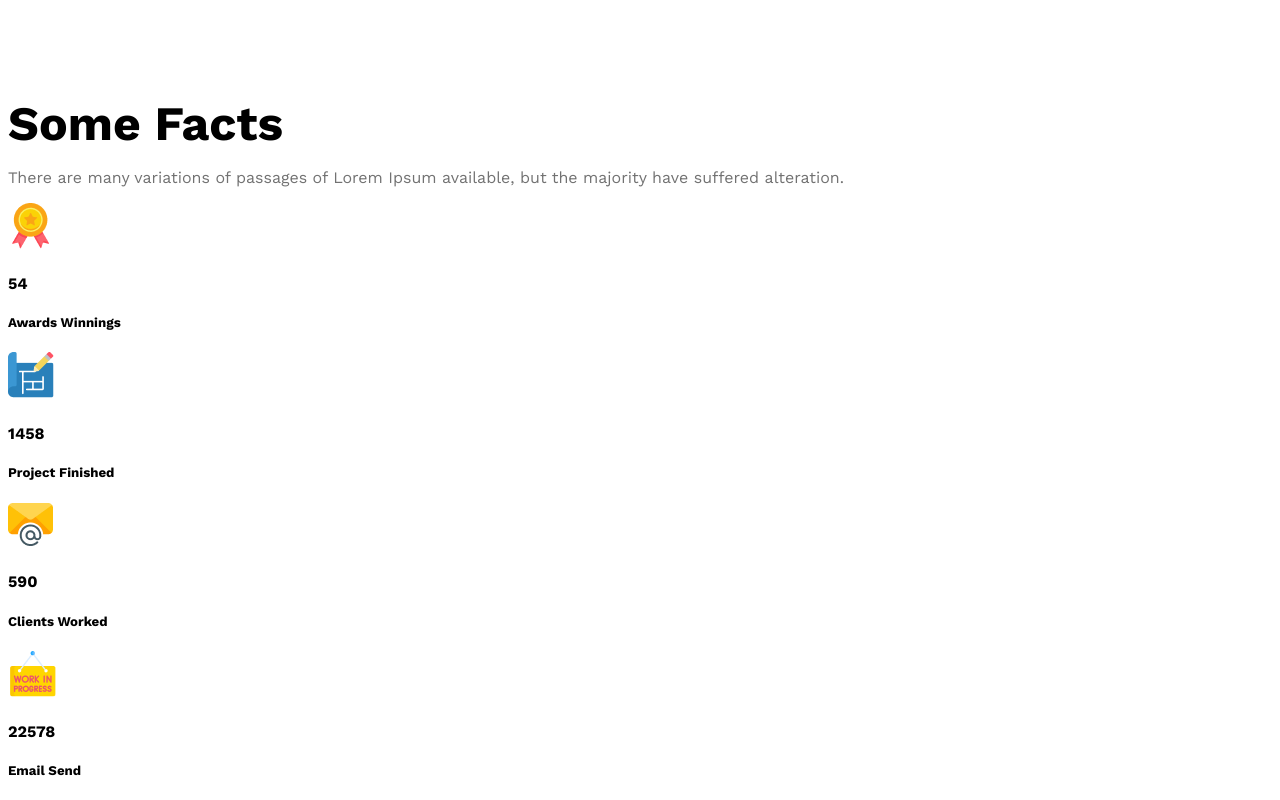
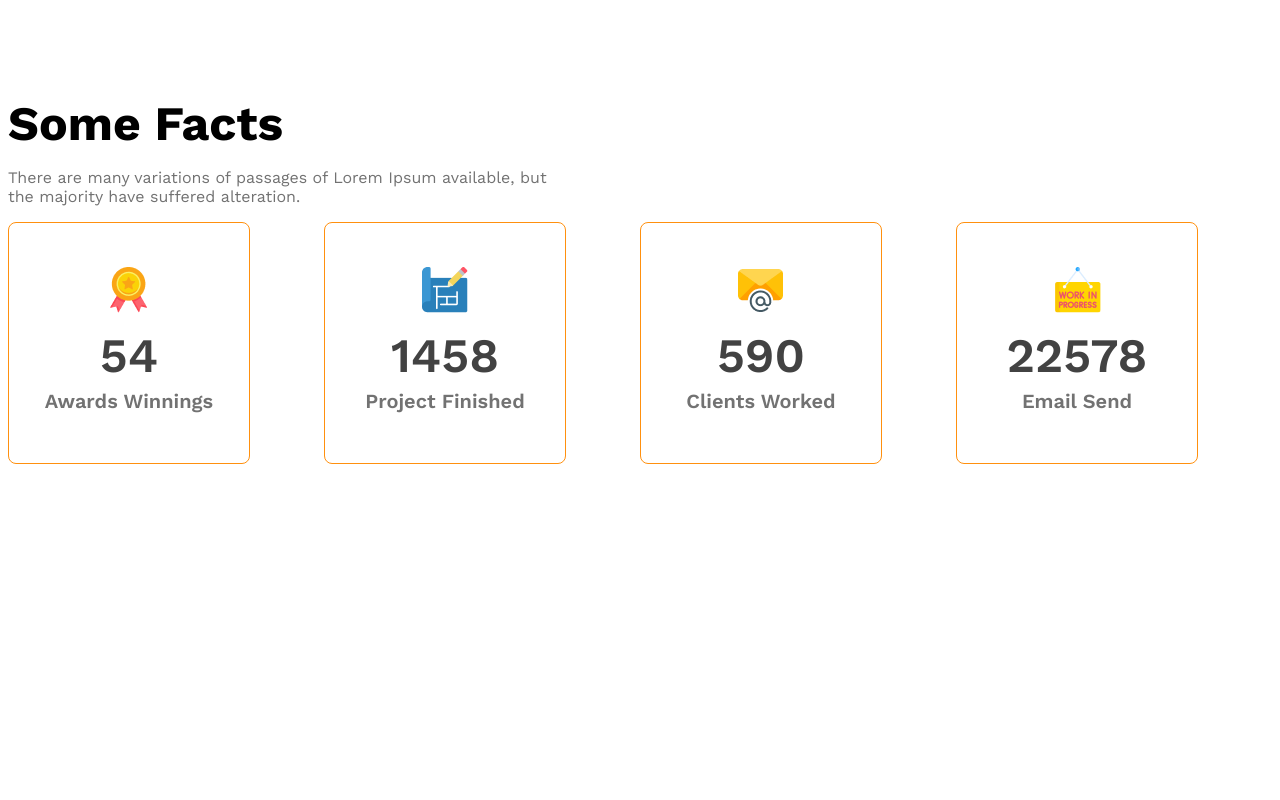
Before and after one commit to RHR-code/g3-architects-web, a plain HTML site: page index.html in a window 1280 px wide. Shown: the part 2042-2842 px from the top of the page. After the commit the page ends 2514 px from the top, so only its background shows below. Drawn offline with nearby package versions, Linux system fonts and the light colour scheme.

Commit message:
added styles to some facts section

```diff
--- a/index.html
+++ b/index.html
@@ -70,24 +70,32 @@
         </p>
         <div class="fact_container">
           <div class="fact">
+            <div>
               <img src="images/icons/ribon.png" alt="" class="fact_icon" />
               <h4 class="fact_number">54</h4>
               <h5 class="fact_name">Awards Winnings</h5>
             </div>
+          </div>
           <div class="fact">
+            <div>
               <img src="images/icons/projects.png" alt="" class="fact_icon" />
               <h4 class="fact_number">1458</h4>
               <h5 class="fact_name">Project Finished</h5>
             </div>
+          </div>
           <div class="fact">
+            <div>
               <img src="images/icons/email.png" alt="" class="fact_icon" />
               <h4 class="fact_number">590</h4>
               <h5 class="fact_name">Clients Worked</h5>
             </div>
+          </div>
           <div class="fact">
+            <div>
               <img src="images/icons/customers.png" alt="" class="fact_icon" />
               <h4 class="fact_number">22578</h4>
               <h5 class="fact_name">Email Send</h5>
+            </div>
           </div>
         </div>
       </section>
--- a/styles/architects.css
+++ b/styles/architects.css
@@ -100,9 +100,39 @@ main > section {
   color: #ff900e;
 }
 .teams_info_des {
-  font-size: 16px;
+  font-size: 1rem;
   font-weight: 400;
   margin: 24px 0 32px 0;
+}
+/* some facts section */
+.facts_description {
+  max-width: 542px;
+}
+.fact_container {
+  display: grid;
+  grid-template-columns: repeat(4, 1fr);
+}
+.fact {
+  border: 1px solid #ff900e;
+  width: 240px;
+  height: 240px;
+  display: flex;
+  justify-content: center;
+  align-items: center;
+  text-align: center;
+  border-radius: 8px;
+}
+.fact_number {
+  font-size: 3rem;
+  font-weight: 600;
+  color: #424242;
+  margin: 10px 0 5px 0;
+}
+.fact_name {
+  font-size: 1.25rem;
+  font-weight: 600;
+  color: #727272;
+  margin: 5px;
 }
 
 /* responsive media queries for mobile */
```
Lines whose indentation alone changed are shown as unchanged.
